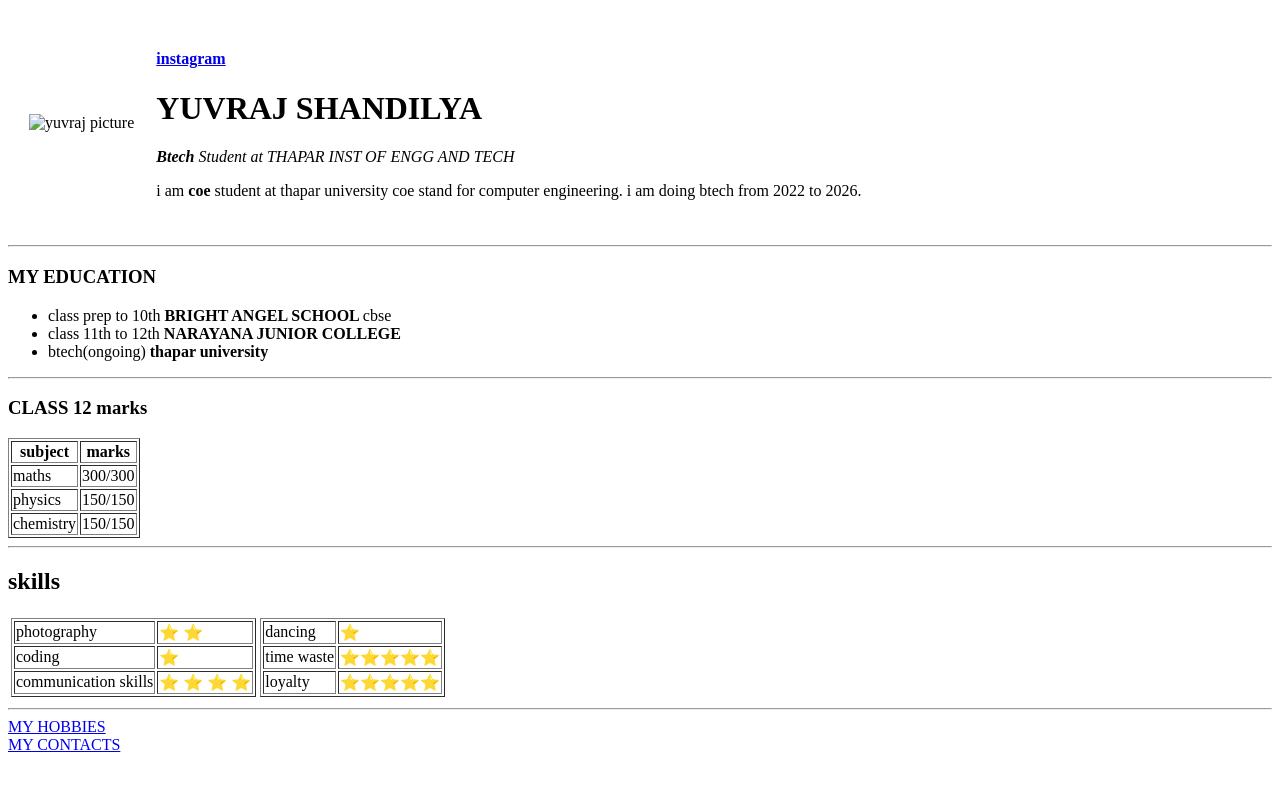
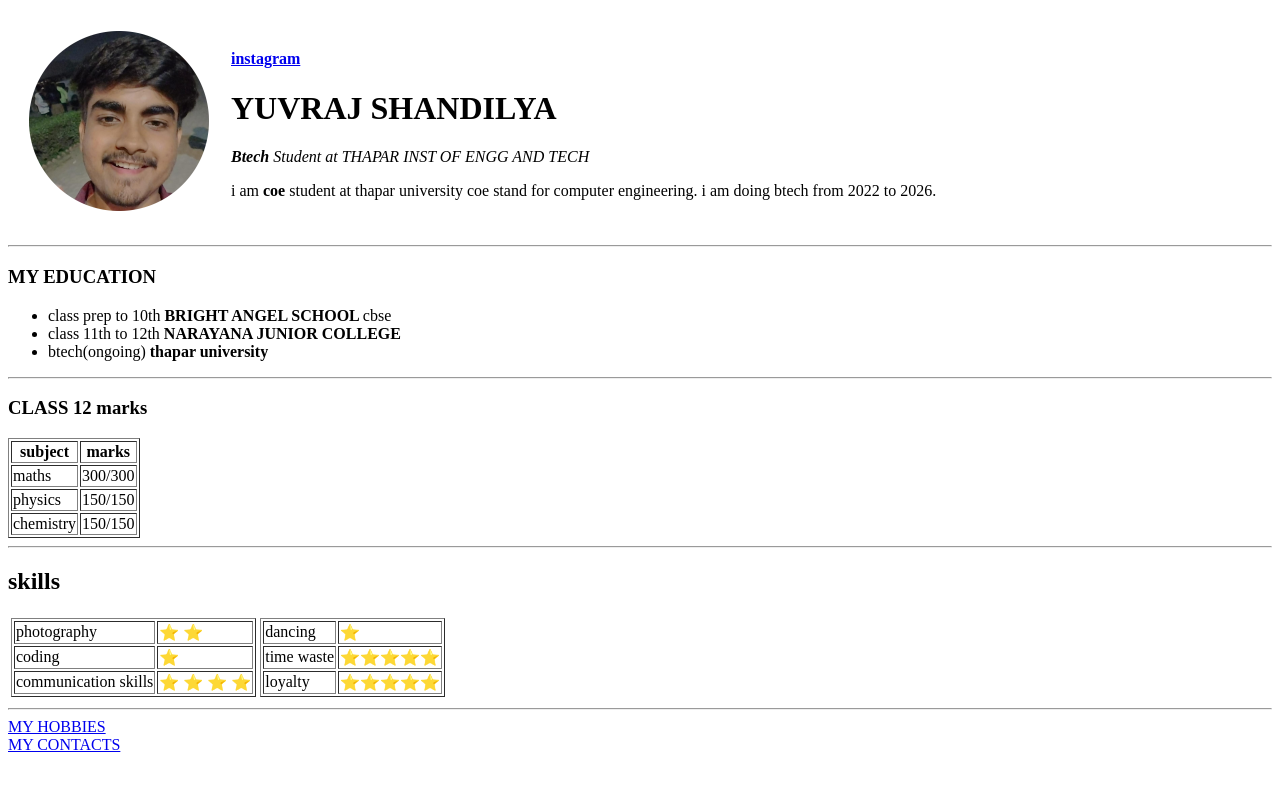
Before and after one commit to yuvshan05/cv, a plain HTML site: page index.html in a window 1280 px wide. Drawn offline with Linux system fonts and the light colour scheme.

Commit message:
Update index.html

```diff
--- a/index.html
+++ b/index.html
@@ -7,7 +7,7 @@
 <body>
     <table cellspacing="20">
         <tr>
-            <td><img src="images/" alt="yuvraj picture"></td>
+            <td><img src="images/resize-16739194212060662340yuvshanmodified.png" alt="yuvraj picture"></td>
         <td><h4><a href="https://www.instagram.com/yuvshan05/">instagram</a></h4>
             <h1>YUVRAJ SHANDILYA</h1>
             <p> <em> <strong>Btech</strong> Student at THAPAR INST OF ENGG AND TECH </em></p>
```
